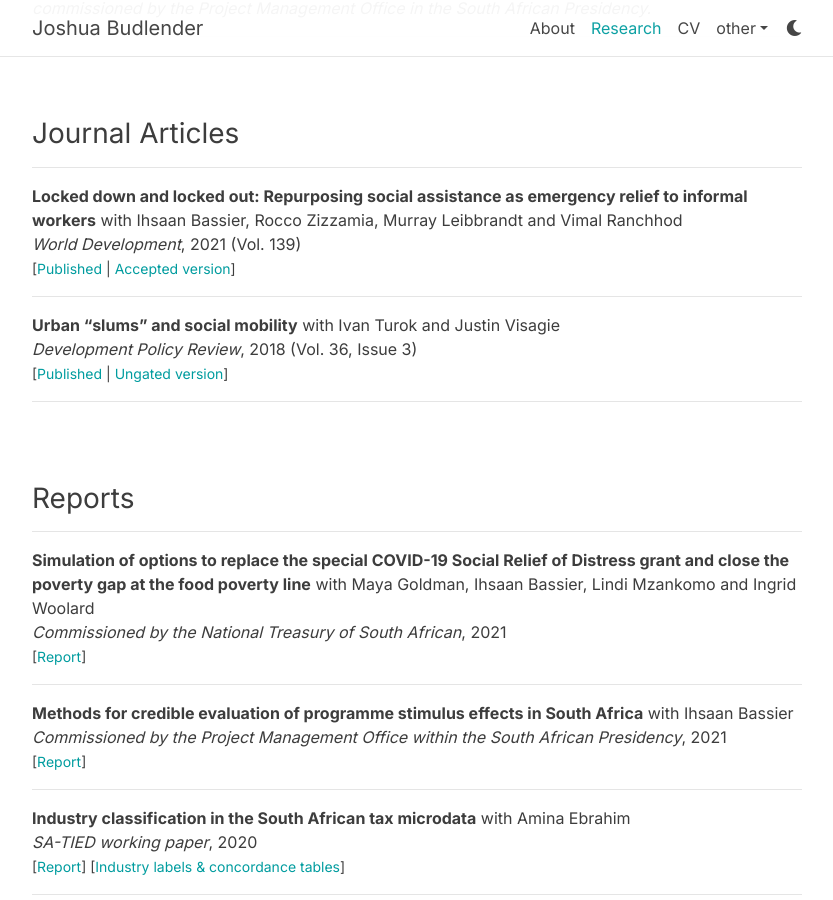
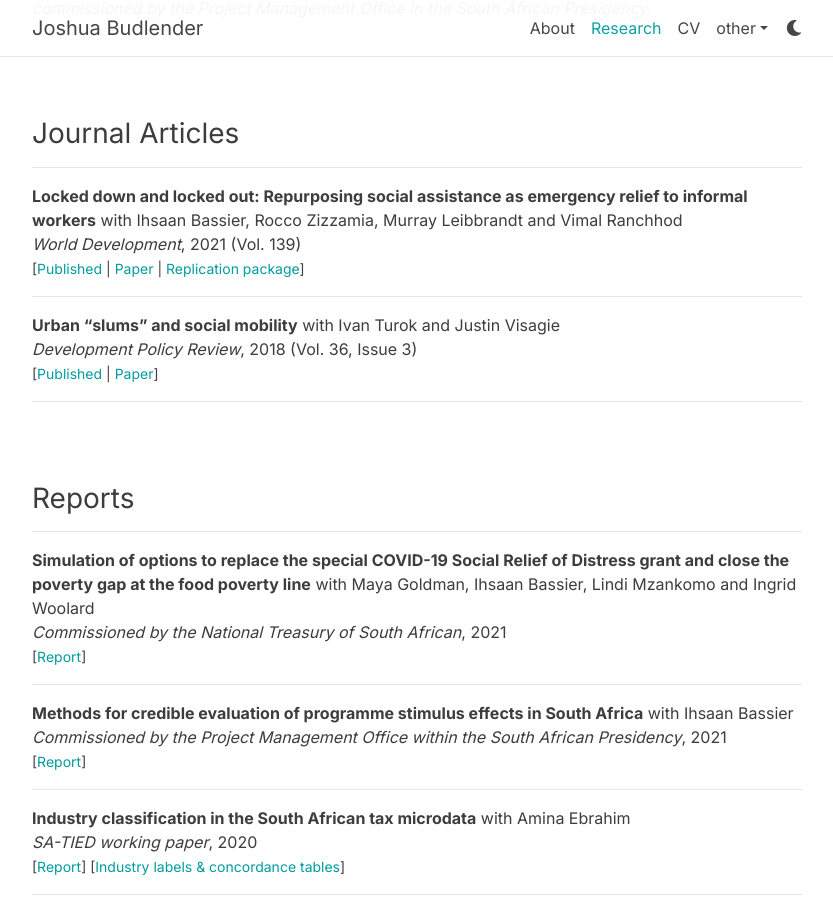
Before and after one commit to jbudlender/jbudlender.github.io, a Jekyll site: the page built from _pages/research.md, in a window 1280 px wide and 900 px high, scrolled down 1101 px. Shown: the whole window, without its empty margins (223-1056 px from the left). Built offline with Jekyll 4.4.1, drawn with Linux system fonts in a browser that asks for light colours; comment, search, counter and statistics services are not loaded; a style sheet for code colours, icons or effects is not loaded.

Commit message:
add assets, amend readme

```diff
--- a/_pages/research.md
+++ b/_pages/research.md
@@ -62,13 +62,13 @@
 
 [**Locked down and locked out: Repurposing social assistance as emergency relief to informal workers**](https://doi.org/10.1016/j.worlddev.2020.105271) with Ihsaan Bassier, Rocco Zizzamia, Murray Leibbrandt and Vimal Ranchhod
 _World Development_, 2021 (Vol. 139)
-<small>[[Published](https://doi.org/10.1016/j.worlddev.2020.105271) | [Accepted version](*)]
+<small>[[Published](https://doi.org/10.1016/j.worlddev.2020.105271) | [Paper](/assets/pdf/j.worlddev.2020.105271.pdf) | [Replication package](/assets/code/ReplicationPackage.zip)]
 
 * * *
 
 [**Urban “slums” and social mobility**](https://doi.org/10.1111/dpr.12325) with Ivan Turok and Justin Visagie
 _Development Policy Review_, 2018 (Vol. 36, Issue 3)
-<small>[[Published](https://doi.org/10.1111/dpr.12325) | [Ungated version](*)]
+<small>[[Published](https://doi.org/10.1111/dpr.12325) | [Paper](/assets/pdf/TurokEtAl2018UrbanSlumsSocialMobility_DPR.pdf)]
 
 * * *
 
```
Also changed, not shown: _pages/cv.md (+2 -2 lines), README.md, 5 other files.
